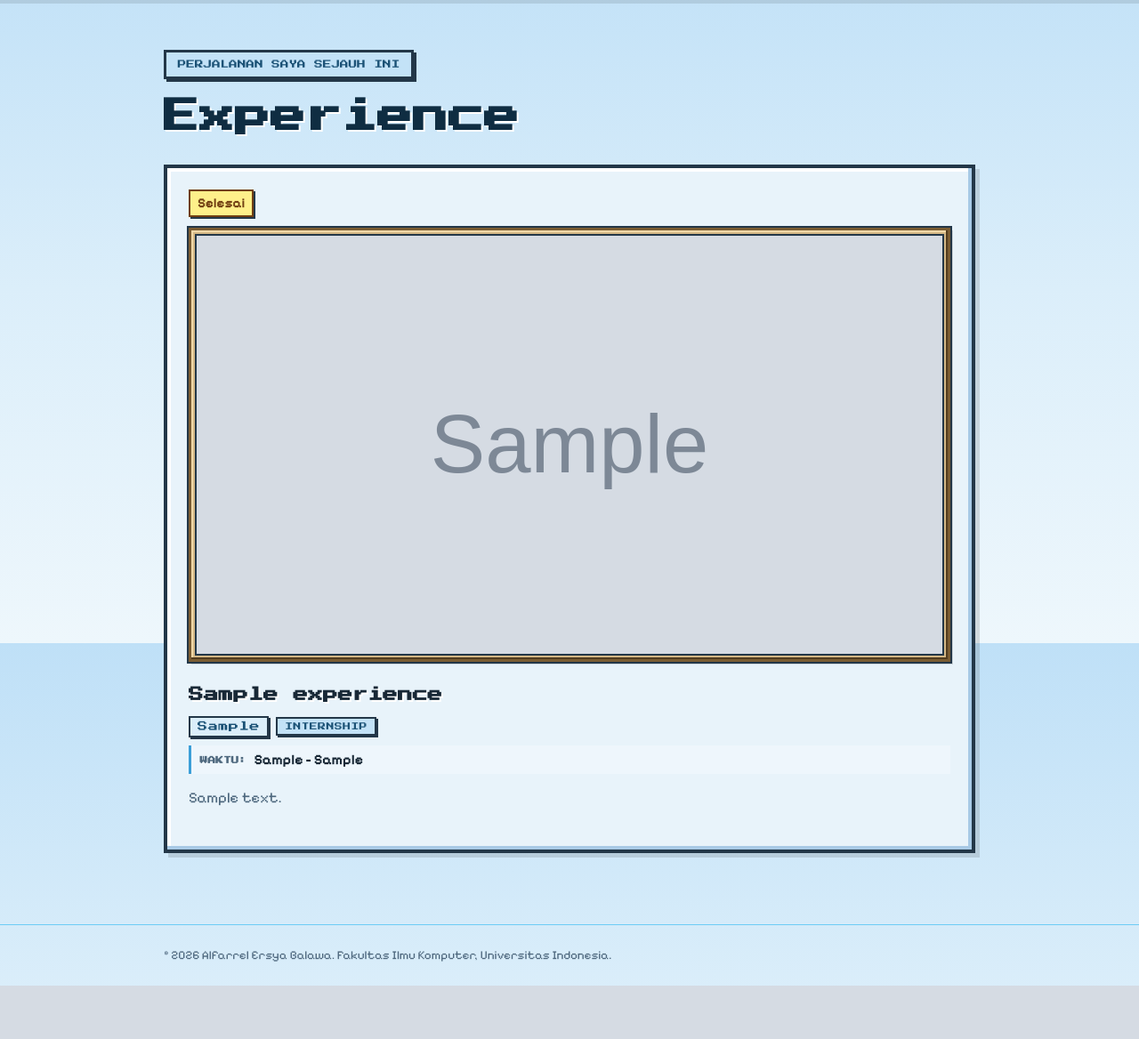
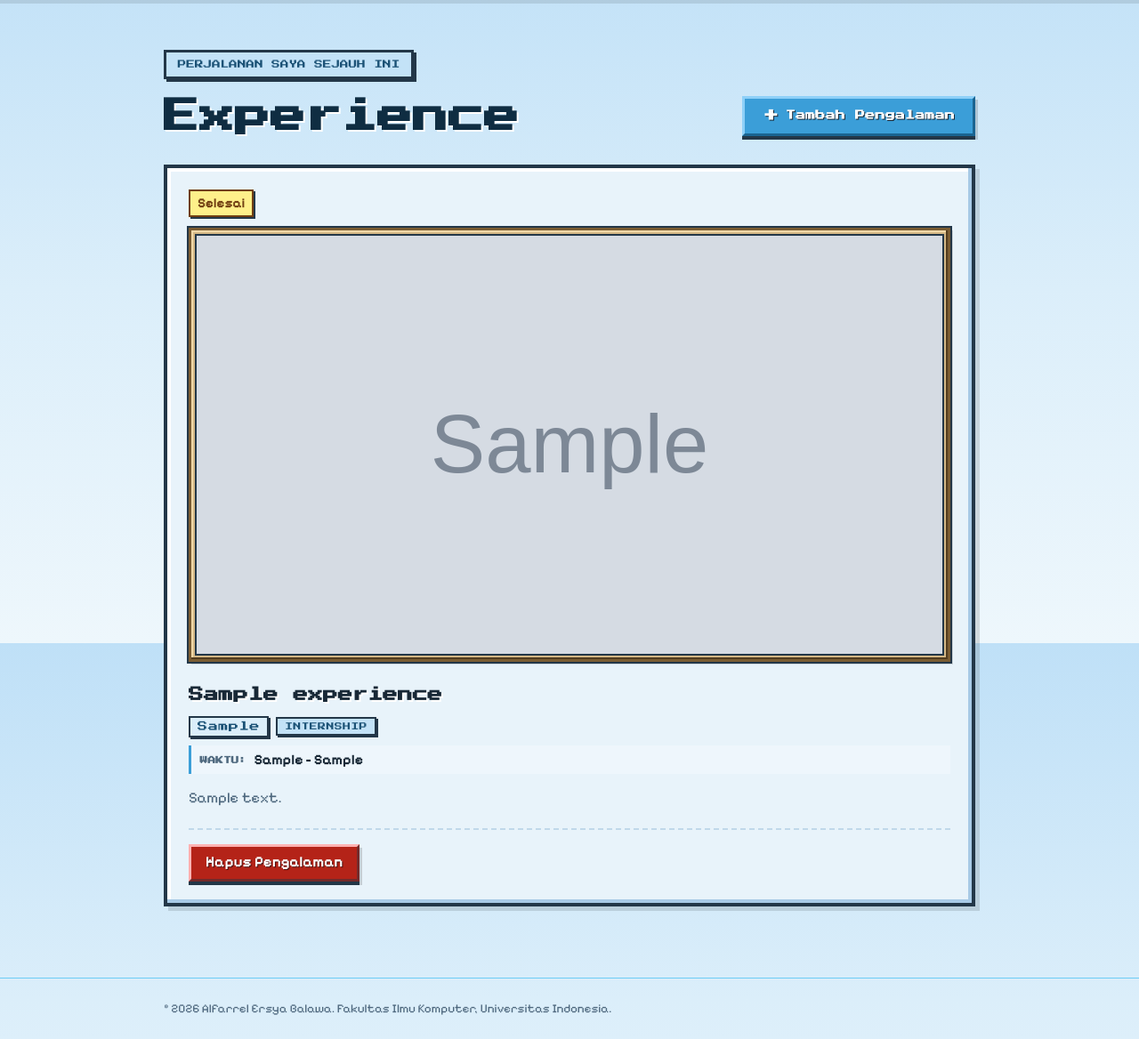
Before and after one commit to alpallel/portofolio, a Django app: page /experience/ in a window 1280 px wide. Shown: the part 77-1245 px from the top of the page at 89% size. Before the commit the page ends 1185 px from the top, so only its background shows below. Run offline with Django 5.2, Linux system fonts and the light colour scheme; tables that the repository leaves empty hold one stand-in row (values such as "Sample post"); grey boxes marked "Sample" are stand-in pictures.

Commit message:
feat: implement experience form and delete modal, update experience model

```diff
--- a/main/models.py
+++ b/main/models.py
@@ -26,7 +26,11 @@ class Experience(models.Model):
 
     @property
     def is_ongoing(self):
-        return self.ended_at is None
+        if self.ended_at is not None:
+            return False
+        if not self.ended_at_string or not self.ended_at_string.strip():
+            return True
+        return self.ended_at_string.strip().lower() in ["present", "sekarang", "saat ini"]
 
 class Project(models.Model):
     id = models.UUIDField(primary_key=True, default=uuid.uuid4, editable=False)
--- a/main/urls.py
+++ b/main/urls.py
@@ -18,7 +18,7 @@ urlpatterns = [
     path("", show_main, name="show_main"),
 
     path("experience/", show_experience, name="show_experience"),
-    path("experience/add", create_experience, name="create_experience"),
+    path("experience/add/", create_experience, name="create_experience"),
     path("api/experience/", get_experiences_json, name="get_experiences_json"),
     path("experience/<uuid:experience_id>/delete/",delete_experience,name="delete_experience"),
 
--- a/static/css/style.css
+++ b/static/css/style.css
@@ -1507,6 +1507,50 @@ h1, h2, h3, .brand {
     background: #b42318;
 }
 
+/* Experience Form Page */
+.experience-form-section {
+    padding: 3rem 0 5rem;
+}
+
+.experience-form {
+    width: 100%;
+    margin-top: 0;
+}
+
+.form-group select {
+    width: 100%;
+    padding: 0.7rem 0.9rem;
+    font-family: var(--font-pixel-body);
+    font-size: 1.15rem;
+    background: #ffffff;
+    border: 3px solid var(--border-dark);
+    box-shadow: inset 2px 2px 0 0 rgba(0, 0, 0, 0.08);
+    color: var(--text-main);
+    border-radius: 0;
+    transition: border-color 0.15s ease, box-shadow 0.15s ease;
+}
+
+.form-group select:focus {
+    outline: none;
+    border-color: var(--accent-dark);
+    box-shadow: inset 2px 2px 0 rgba(0, 0, 0, 0.08), 0 0 0 2px var(--diamond-blue);
+}
+
+.experience-card-actions {
+    display: flex;
+    flex-direction: column;
+    margin-top: auto;
+    padding-top: 1rem;
+    border-top: 2px dashed #c0d8ea;
+}
+
+.experience-actions {
+    display: flex;
+    align-items: center;
+    flex-wrap: wrap;
+    gap: 0.75rem;
+}
+
 @media (max-width: 600px) {
     .project-header {
         align-items: flex-start;
@@ -1529,11 +1573,13 @@ h1, h2, h3, .brand {
         justify-content: center;
     }
 
-    .project-actions {
+    .project-actions,
+    .experience-actions {
         width: 100%;
     }
 
-    .project-actions .button {
+    .project-actions .button,
+    .experience-actions .button {
         width: 100%;
         text-align: center;
     }
--- /dev/null
+++ b/templates/components/experience_delete_modal.html
@@ -0,0 +1,41 @@
+<button type="button"
+        class="button button-danger"
+        popovertarget="delete-experience-{{ experience.id }}"
+        aria-label="Hapus {{ experience.title }}"
+        title="Hapus pengalaman">
+    Hapus Pengalaman
+</button>
+<div id="delete-experience-{{ experience.id }}"
+     class="project-delete-modal"
+     popover="auto"
+     role="dialog"
+     aria-modal="true"
+     aria-labelledby="delete-experience-title-{{ experience.id }}">
+    <button type="button"
+            class="project-delete-modal__backdrop"
+            popovertarget="delete-experience-{{ experience.id }}"
+            popovertargetaction="hide"
+            aria-label="Tutup konfirmasi hapus"></button>
+    <div class="project-delete-modal__content">
+        <button type="button"
+                class="project-delete-modal__close"
+                popovertarget="delete-experience-{{ experience.id }}"
+                popovertargetaction="hide"
+                aria-label="Tutup konfirmasi hapus">×</button>
+        <h2 id="delete-experience-title-{{ experience.id }}">Hapus Pengalaman?</h2>
+        <p>
+            Apakah Anda yakin ingin menghapus
+            <strong>{{ experience.title }}</strong>?
+        </p>
+        <div class="project-delete-modal__actions">
+            <button type="button"
+                    class="button button-secondary"
+                    popovertarget="delete-experience-{{ experience.id }}"
+                    popovertargetaction="hide">Batal</button>
+            <form method="post" action="{% url 'main:delete_experience' experience.id %}">
+                {% csrf_token %}
+                <button type="submit" class="button button-danger">Ya, Hapus</button>
+            </form>
+        </div>
+    </div>
+</div>
--- a/templates/experience.html
+++ b/templates/experience.html
@@ -9,6 +9,11 @@
                 <p class="section-kicker">Perjalanan saya sejauh ini</p>
                 <div class="experience-header-row">
                     <h1 class="page-title">Experience</h1>
+                    <a href="{% url 'main:create_experience' %}"
+                       class="button project-add-button">
+                        <span aria-hidden="true">+</span>
+                        Tambah Pengalaman
+                    </a>
                 </div>
 
                 <div class="experience-grid">
@@ -56,6 +61,11 @@
                                     {{ experience.description }}
                                 </p>
 
+                                <div class="experience-card-actions">
+                                    <div class="experience-actions">
+                                        {% include "components/experience_delete_modal.html" with experience=experience %}
+                                    </div>
+                                </div>
                             </div>
                         </article>
                     {% empty %}
```
Also changed, not shown: main/forms.py (+6 -6 lines), templates/experience_form.html (added, +80 -0 lines).
